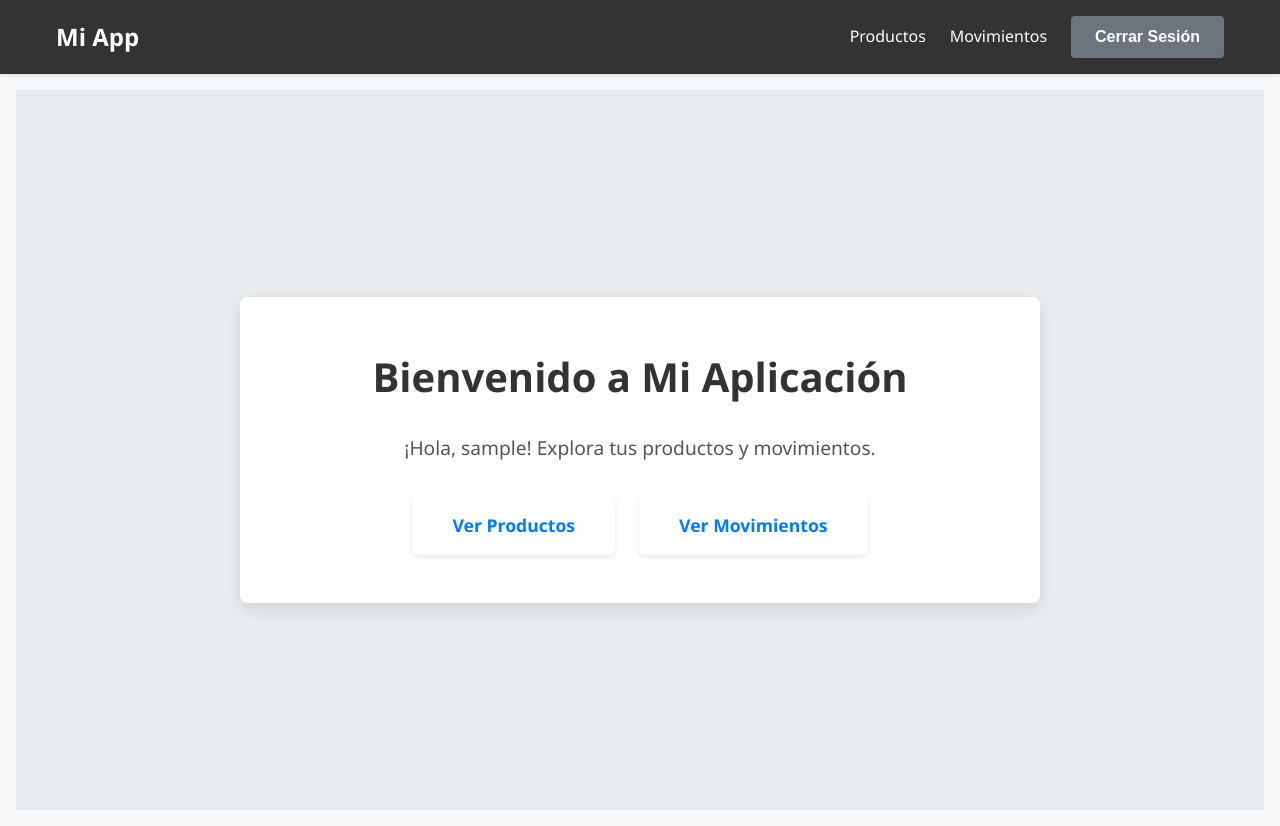
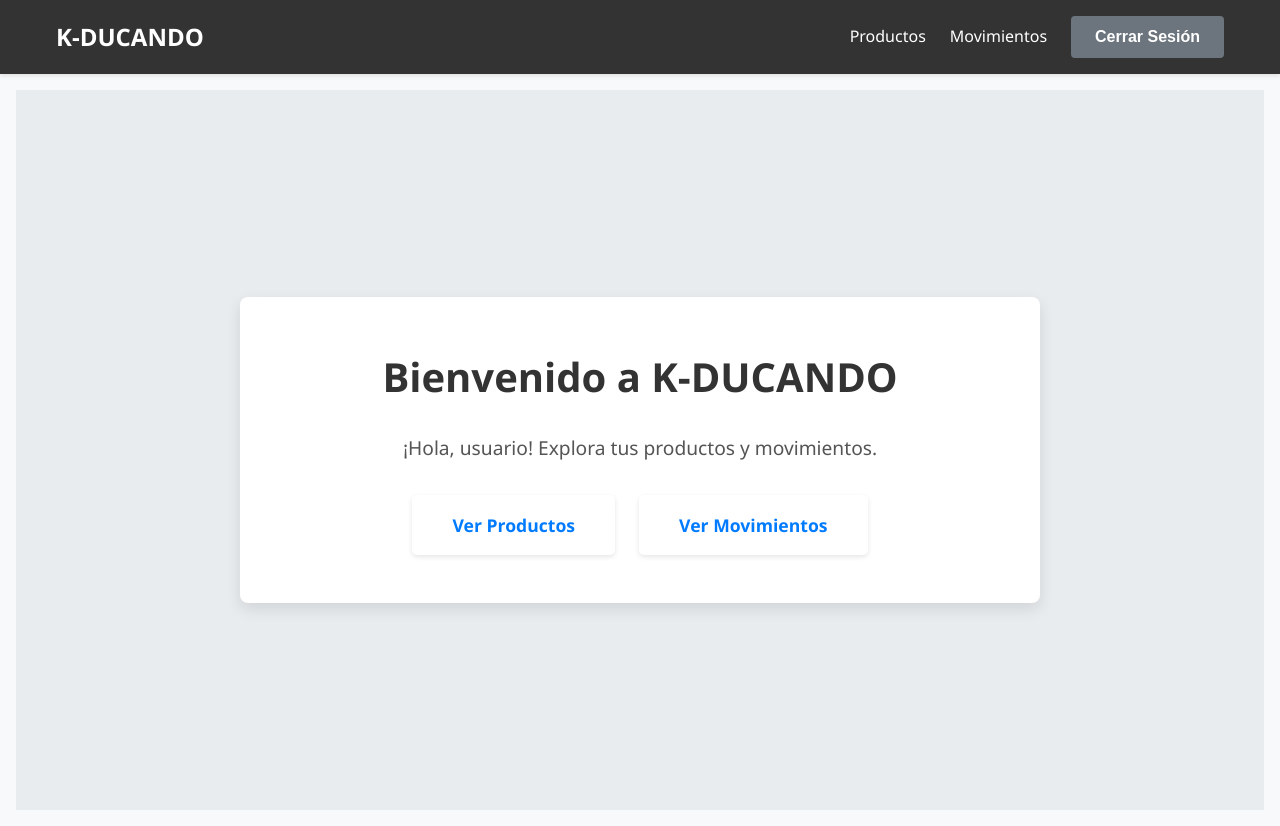
Before and after one commit to Daniel-Vargas-IUSH/FRONTcaducidad, a React (Create React App) app in the folder mi-app-frontend/: page / in a window 1280 px wide. Built offline with nearby package versions, Linux system fonts and the light colour scheme; sample sign-in values are in the browser's storage.

Commit message:
pequeños cambios, para la pagina inicial

```diff
--- a/mi-app-frontend/src/components/layout/Header.js
+++ b/mi-app-frontend/src/components/layout/Header.js
@@ -11,7 +11,7 @@ const Header = () => {
   return (
     <header className="header">
       <div className="container">
-        <Link to="/" className="logo">Mi App</Link>
+        <Link to="/" className="logo">K-DUCANDO</Link>
         <nav className="nav">
           {user ? (
             <>
--- a/mi-app-frontend/src/pages/HomePage.js
+++ b/mi-app-frontend/src/pages/HomePage.js
@@ -9,9 +9,9 @@ const HomePage = () => {
   return (
     <div className="home-container">
       <div className="home-content">
-        <h1>Bienvenido a Mi Aplicación</h1>
+        <h1>Bienvenido a K-DUCANDO</h1>
         {user ? (
-          <p>¡Hola, {user.username || 'usuario'}! Explora tus productos y movimientos.</p>
+          <p>¡Hola, {user.nombre || 'usuario'}! Explora tus productos y movimientos.</p>
         ) : (
           <p>Por favor, inicia sesión o regístrate para acceder a todas las funcionalidades.</p>
         )}
```
